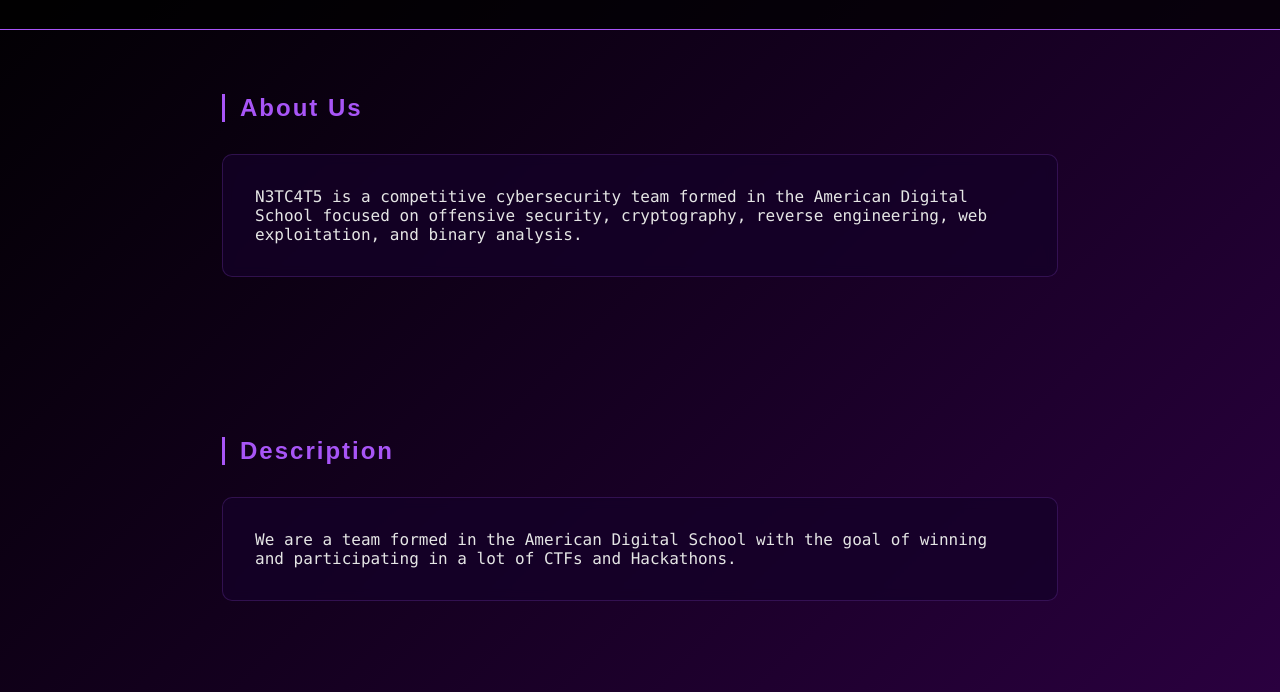
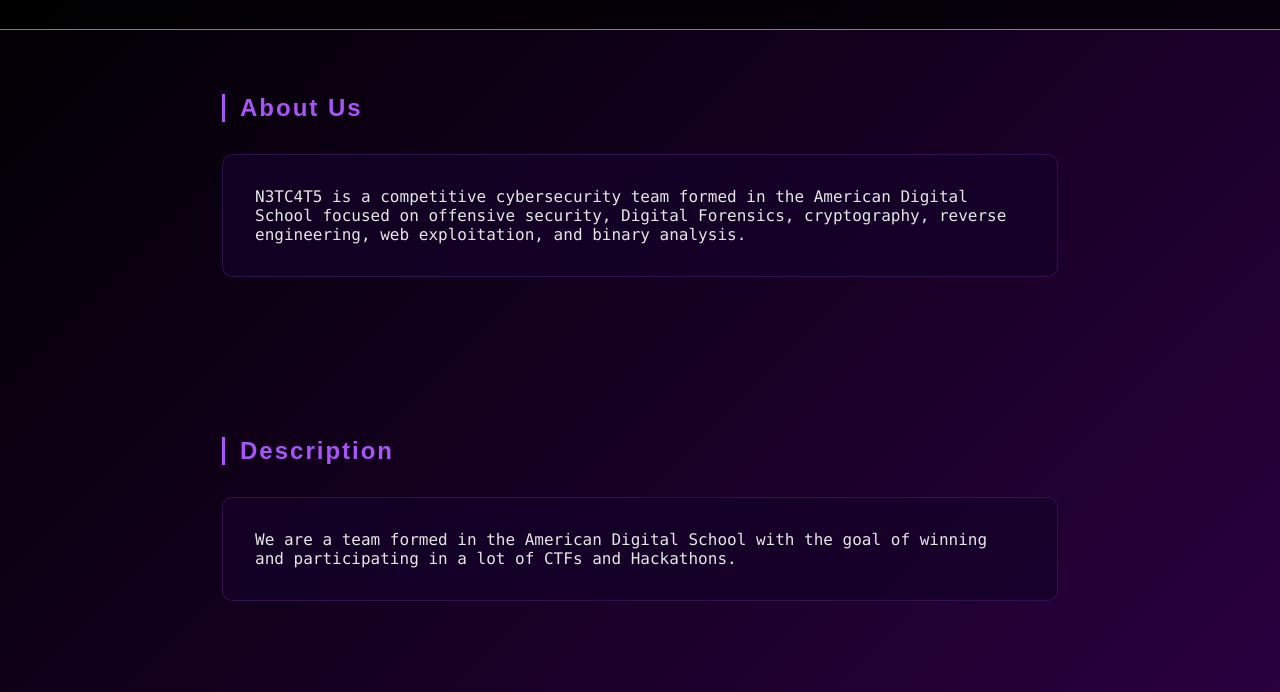
Before and after one commit to mobeingmo/n3tc4ts, a plain HTML site: page index.html in a window 1280 px wide. Shown: the part 108-800 px from the top of the page. Drawn offline with Linux system fonts and the light colour scheme; a web font is replaced by a local one.

Commit message:
Update index.html

```diff
--- a/index.html
+++ b/index.html
@@ -126,7 +126,7 @@
         <p>
             N3TC4T5 is a competitive cybersecurity team formed
             in the American Digital School
-            focused on offensive security,
+            focused on offensive security, Digital Forensics,
             cryptography, reverse engineering, web exploitation, and binary analysis.
         </p>
     </div>
```
